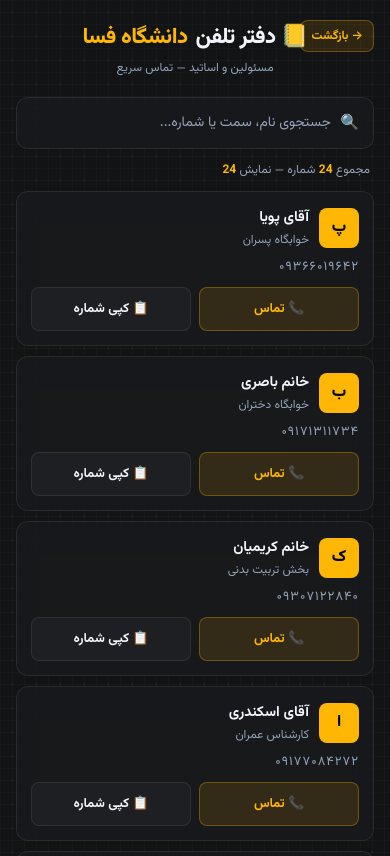
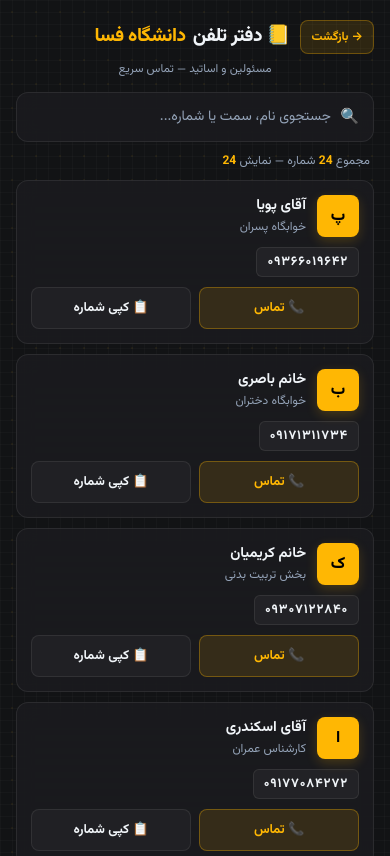
Before and after one commit to mint-rhino/civil-miniapp, a plain HTML site: page phoneBook.html in a window 390 px wide. Shown: the top 856 px of the page. Drawn offline with Linux system fonts and the light colour scheme.

Commit message:
Refactor phoneBook.html for improved UI/UX
Updated viewport meta tag and added theme color. Improved styles for responsiveness and accessibility. Enhanced search functionality and added haptic feedback for interactions.

```diff
--- a/phoneBook.html
+++ b/phoneBook.html
@@ -2,19 +2,17 @@
 <html lang="fa" dir="rtl">
 <head>
   <meta charset="UTF-8" />
-  <meta name="viewport" content="width=device-width, initial-scale=1.0, maximum-scale=1.0, user-scalable=no" />
+  <meta name="viewport" content="width=device-width, initial-scale=1.0, viewport-fit=cover" />
   <title>دفتر تلفن | دانشگاه فسا</title>
+  <meta name="theme-color" content="#121315" />
 
-  <!-- SDK تلگرام -->
-  <script src="https://telegram.org/js/telegram-web-app.js"></script>
-
-  <!-- فونت وزیرمتن -->
+  <link rel="preconnect" href="https://fonts.googleapis.com" />
+  <link rel="preconnect" href="https://fonts.gstatic.com" crossorigin />
   <link href="https://fonts.googleapis.com/css2?family=Vazirmatn:wght@400;500;700;800&display=swap" rel="stylesheet" />
 
+  <script src="https://telegram.org/js/telegram-web-app.js" defer></script>
+
   <style>
-    /* ============================================================
-       🎨 تم اصلی پروژه (همون :root مینی‌اپ)
-       ============================================================ */
     :root {
       --bg-dark: #121315;
       --surface-card: #1c1d21;
@@ -27,15 +25,22 @@
       --radius-sub: 8px;
     }
 
-    * {
+    *,
+    *::before,
+    *::after {
       box-sizing: border-box;
       margin: 0;
       padding: 0;
       -webkit-tap-highlight-color: transparent;
     }
 
+    html {
+      -webkit-text-size-adjust: 100%;
+      text-size-adjust: 100%;
+    }
+
     body {
-      font-family: 'Vazirmatn', system-ui, -apple-system, sans-serif;
+      font-family: 'Vazirmatn', system-ui, -apple-system, BlinkMacSystemFont, 'Segoe UI', sans-serif;
       background-color: var(--bg-dark);
       background-image:
         radial-gradient(rgba(255, 183, 3, 0.05) 1px, transparent 0),
@@ -44,62 +49,96 @@
       background-size: 24px 24px, 12px 12px, 12px 12px;
       color: var(--text-main);
       min-height: 100vh;
+      min-height: 100dvh;
       display: flex;
       justify-content: center;
-      padding: 20px 16px 40px;
+      padding:
+        max(20px, env(safe-area-inset-top))
+        max(16px, env(safe-area-inset-right))
+        max(36px, env(safe-area-inset-bottom))
+        max(16px, env(safe-area-inset-left));
+      overflow-x: hidden;
     }
 
     .container {
       width: 100%;
-      max-width: 440px;
+      max-width: clamp(300px, 92vw, 480px);
       display: flex;
       flex-direction: column;
-      gap: 12px;
+      gap: clamp(10px, 2.5vw, 14px);
     }
 
     /* ─── هدر ─── */
     header {
+      display: flex;
+      flex-direction: column;
+      align-items: center;
       text-align: center;
-      margin-bottom: 8px;
-      position: relative;
+      margin-bottom: 4px;
+      gap: 6px;
     }
+
+    .header-top {
+      width: 100%;
+      display: flex;
+      align-items: center;
+      justify-content: space-between;
+      gap: 8px;
+    }
+
+    .header-spacer {
+      width: 68px;
+      flex-shrink: 0;
+    }
+
     .brand-title {
-      font-size: 22px;
+      font-size: clamp(19px, 4.8vw, 23px);
       font-weight: 800;
-      letter-spacing: -0.5px;
+      letter-spacing: -0.4px;
       display: flex;
       align-items: center;
       justify-content: center;
-      gap: 8px;
-    }
-    .brand-title span { color: var(--accent-yellow); }
-    .brand-subtitle {
-      font-size: 12px;
-      color: var(--text-sub);
-      margin-top: 4px;
+      gap: 7px;
+      line-height: 1.3;
     }
 
-    /* دکمه‌ی بازگشت به صفحه اصلی (بالا-راست) */
+    .brand-title span {
+      color: var(--accent-yellow);
+    }
+
+    .brand-subtitle {
+      font-size: clamp(11.5px, 3vw, 13px);
+      color: var(--text-sub);
+    }
+
     .back-home {
-      position: absolute;
-      top: 0;
-      right: 0;
-      display: flex;
+      display: inline-flex;
       align-items: center;
+      justify-content: center;
       gap: 4px;
       padding: 6px 10px;
+      min-height: 34px;
       font-size: 12px;
-      font-weight: 600;
+      font-weight: 700;
       color: var(--accent-yellow);
       background: var(--accent-muted);
       border: 1px solid rgba(255, 183, 3, 0.3);
       border-radius: var(--radius-sub);
       text-decoration: none;
-      transition: all .2s ease;
+      flex-shrink: 0;
+      transition: background-color 0.16s ease, color 0.16s ease, transform 0.14s ease;
     }
+
+    @media (hover: hover) {
+      .back-home:hover {
+        background: rgba(255, 183, 3, 0.2);
+      }
+    }
+
     .back-home:active {
       background: var(--accent-yellow);
       color: #000;
+      transform: scale(0.96);
     }
 
     /* ─── نوار جستجو ─── */
@@ -107,16 +146,21 @@
       position: relative;
       border-radius: var(--radius-main);
       border: 1px solid var(--border-color);
-      background: rgba(28, 29, 33, 0.6);
-      backdrop-filter: blur(12px);
-      transition: border-color .25s ease;
+      background: rgba(28, 29, 33, 0.75);
+      backdrop-filter: blur(10px);
+      -webkit-backdrop-filter: blur(10px);
+      transition: border-color 0.2s ease, box-shadow 0.2s ease;
     }
+
     .search-wrap:focus-within {
-      border-color: rgba(255, 183, 3, 0.4);
+      border-color: rgba(255, 183, 3, 0.45);
+      box-shadow: 0 0 0 3px rgba(255, 183, 3, 0.12);
     }
+
     .search-wrap input {
       width: 100%;
-      padding: 14px 42px 14px 16px;
+      min-height: 48px;
+      padding: 12px 42px 12px 16px;
       background: transparent;
       border: none;
       outline: none;
@@ -124,7 +168,11 @@
       font-family: inherit;
       font-size: 14px;
     }
-    .search-wrap input::placeholder { color: var(--text-sub); }
+
+    .search-wrap input::placeholder {
+      color: var(--text-sub);
+    }
+
     .search-icon {
       position: absolute;
       right: 14px;
@@ -141,75 +189,119 @@
       color: var(--text-sub);
       padding: 0 4px;
     }
-    .count-bar b { color: var(--accent-yellow); }
+
+    .count-bar b {
+      color: var(--accent-yellow);
+    }
 
     /* ─── لیست کارت‌ها ─── */
-    .list { display: flex; flex-direction: column; gap: 10px; }
+    .list {
+      display: flex;
+      flex-direction: column;
+      gap: 10px;
+    }
 
     .card {
       border-radius: var(--radius-main);
       border: 1px solid var(--border-color);
-      background: rgba(28, 29, 33, 0.6);
-      backdrop-filter: blur(12px);
+      background: rgba(28, 29, 33, 0.75);
+      backdrop-filter: blur(10px);
+      -webkit-backdrop-filter: blur(10px);
       padding: 14px;
-      transition: border-color .25s ease;
-      animation: fadeIn .25s ease;
+      contain: layout style;
+      opacity: 0;
+      transform: translateY(6px);
+      animation: cardFadeIn 0.26s cubic-bezier(0.22, 1, 0.36, 1) forwards;
+      transition: border-color 0.2s ease, transform 0.2s ease;
     }
-    .card:hover, .card:focus-within {
-      border-color: rgba(255, 183, 3, 0.35);
+
+    @keyframes cardFadeIn {
+      to {
+        opacity: 1;
+        transform: translateY(0);
+      }
     }
-    @keyframes fadeIn {
-      from { opacity: 0; transform: translateY(6px); }
-      to   { opacity: 1; transform: translateY(0); }
+
+    @media (hover: hover) {
+      .card:hover {
+        border-color: rgba(255, 183, 3, 0.38);
+      }
+    }
+
+    .card:focus-within {
+      border-color: rgba(255, 183, 3, 0.42);
     }
 
     .card-top {
       display: flex;
       align-items: center;
-      gap: 10px;
-      margin-bottom: 8px;
+      gap: 11px;
+      margin-bottom: 10px;
     }
+
     .avatar {
-      width: 40px; height: 40px;
+      width: 42px;
+      height: 42px;
       border-radius: var(--radius-sub);
-      display: grid; place-items: center;
+      display: grid;
+      place-items: center;
       font-weight: 800;
       color: #000;
       background: var(--accent-yellow);
       flex-shrink: 0;
       font-size: 16px;
+      box-shadow: 0 4px 12px rgba(255, 183, 3, 0.2);
     }
+
+    .info {
+      flex: 1;
+      min-width: 0;
+    }
+
     .name {
       font-weight: 700;
       font-size: 14.5px;
       color: var(--text-main);
+      line-height: 1.4;
     }
+
     .role {
       font-size: 12px;
       color: var(--text-sub);
       margin-top: 2px;
     }
-    .phone {
+
+    .phone-pill {
+      display: inline-block;
       direction: ltr;
-      text-align: right;
       font-family: 'Vazirmatn', monospace;
       font-size: 13px;
-      color: var(--text-sub);
-      margin: 6px 0 10px;
-      letter-spacing: 1px;
+      font-weight: 700;
+      color: var(--text-main);
+      background: rgba(255, 255, 255, 0.04);
+      border: 1px solid var(--border-color);
+      border-radius: 6px;
+      padding: 4px 10px;
+      margin-bottom: 10px;
+      letter-spacing: 0.8px;
     }
 
-    .actions { display: flex; gap: 8px; }
+    .actions {
+      display: flex;
+      gap: 8px;
+    }
+
     .btn {
       flex: 1;
-      padding: 11px 10px;
+      min-height: 42px;
+      padding: 9px 10px;
       border-radius: var(--radius-sub);
       border: 1px solid var(--border-color);
       background: rgba(255, 255, 255, 0.03);
       color: var(--text-main);
       font-family: inherit;
       font-size: 13px;
-      font-weight: 600;
+      font-weight: 700;
       cursor: pointer;
       text-decoration: none;
       text-align: center;
@@ -217,19 +309,32 @@
       align-items: center;
       justify-content: center;
       gap: 6px;
-      transition: all .2s ease;
+      transition: background-color 0.16s ease, color 0.16s ease, border-color 0.16s ease, transform 0.14s ease;
     }
-    .btn:active { transform: scale(0.98); }
+
+    @media (hover: hover) {
+      .btn:hover {
+        background: rgba(255, 255, 255, 0.07);
+        border-color: rgba(255, 255, 255, 0.16);
+      }
+
+      .btn-call:hover {
+        background: rgba(255, 183, 3, 0.22);
+        border-color: rgba(255, 183, 3, 0.5);
+      }
+    }
+
+    .btn:active {
+      transform: scale(0.98);
+    }
 
     .btn-call {
       background: var(--accent-muted);
-      border-color: rgba(255, 183, 3, 0.3);
+      border-color: rgba(255, 183, 3, 0.32);
       color: var(--accent-yellow);
     }
-    .btn-call:active {
-      background: var(--accent-yellow);
-      color: #000;
-    }
+
+    .btn-call:active,
     .btn-copy:active {
       background: var(--accent-yellow);
       color: #000;
@@ -239,62 +344,95 @@
     .empty {
       text-align: center;
       color: var(--text-sub);
-      padding: 30px 0;
-      font-size: 13px;
+      padding: 32px 16px;
+      font-size: 13.5px;
+      border-radius: var(--radius-main);
+      border: 1px dashed var(--border-color);
+      background: rgba(28, 29, 33, 0.45);
     }
 
     /* ─── Toast ─── */
     .toast {
       position: fixed;
-      bottom: 24px;
+      bottom: max(22px, env(safe-area-inset-bottom));
       left: 50%;
-      transform: translateX(-50%) translateY(120%);
+      transform: translateX(-50%) translateY(16px);
       background: var(--accent-yellow);
       color: #000;
       padding: 10px 18px;
       border-radius: var(--radius-sub);
       font-family: inherit;
       font-size: 13px;
-      font-weight: 700;
+      font-weight: 800;
       opacity: 0;
-      transition: transform .3s, opacity .3s;
+      visibility: hidden;
+      transition: transform 0.25s cubic-bezier(0.22, 1, 0.36, 1), opacity 0.25s ease, visibility 0.25s ease;
       z-index: 100;
       pointer-events: none;
-      box-shadow: 0 8px 24px rgba(255, 183, 3, 0.25);
+      box-shadow: 0 8px 24px rgba(0, 0, 0, 0.45);
+      white-space: nowrap;
     }
+
     .toast.show {
       transform: translateX(-50%) translateY(0);
       opacity: 1;
+      visibility: visible;
+    }
+
+    @media (min-width: 768px) {
+      .container {
+        max-width: 520px;
+      }
+    }
+
+    @media (prefers-reduced-motion: reduce) {
+      *,
+      *::before,
+      *::after {
+        animation-duration: 0.01ms !important;
+        animation-iteration-count: 1 !important;
+        transition-duration: 0.01ms !important;
+        opacity: 1 !important;
+        transform: none !important;
+      }
     }
   </style>
 </head>
 <body>
-  <div class="container">
+  <main class="container">
     <header>
-      <a href="index.html" class="back-home">→ بازگشت</a>
-      <div class="brand-title">📒 دفتر تلفن <span>دانشگاه فسا</span></div>
-      <div class="brand-subtitle">مسئولین و اساتید — تماس سریع</div>
+      <div class="header-top">
+        <a href="index.html" class="back-home" onclick="triggerHaptic()">→ بازگشت</a>
+        <h1 class="brand-title">📒 دفتر تلفن <span>دانشگاه فسا</span></h1>
+        <span class="header-spacer" aria-hidden="true"></span>
+      </div>
+      <p class="brand-subtitle">مسئولین و اساتید — تماس سریع</p>
     </header>
 
     <div class="search-wrap">
       <input type="search" id="search" placeholder="جستجوی نام، سمت یا شماره..." autocomplete="off" />
-      <span class="search-icon">🔍</span>
+      <span class="search-icon" aria-hidden="true">🔍</span>
     </div>
 
     <div class="count-bar" id="countBar"></div>
 
     <section class="list" id="list"></section>
     <p class="empty" id="empty" hidden>موردی پیدا نشد 🤷</p>
-  </div>
+  </main>
 
-  <div class="toast" id="toast"></div>
+  <div class="toast" id="toast" role="status" aria-live="polite"></div>
 
   <script>
     "use strict";
 
-    /* ============================================================
-       📞 داده‌های دفتر تلفن
-       ============================================================ */
+    const tg = window.Telegram?.WebApp;
+
+    function triggerHaptic(style = "light") {
+      if (tg?.HapticFeedback?.impactOccurred) {
+        tg.HapticFeedback.impactOccurred(style);
+      }
+    }
+
     const CONTACTS = [
       { id: 1,  name: "آقای پویا",        role: "خوابگاه پسران",     phone: "+989366019642" },
       { id: 2,  name: "خانم باصری",       role: "خوابگاه دختران",    phone: "+989171311734" },
@@ -322,29 +460,25 @@
       { id: 24, name: "استاد مظلومی",     role: "استاد عمومی",       phone: "+989171347122" },
     ];
 
-    /* ============================================================
-       Helpers
-       ============================================================ */
     function normalizeFa(s) {
       return String(s).toLowerCase()
         .replace(/ي/g, "ی").replace(/ك/g, "ک")
         .replace(/[ًٌٍَُِّْ]/g, "").trim();
     }
+
     function formatPhoneFa(phone) {
       const digits = phone.replace(/\D/g, "");
       const local = "0" + digits.slice(2);
       return local.replace(/\d/g, d => "۰۱۲۳۴۵۶۷۸۹"[d])
                   .replace(/^(\d{4})(\d{3})(\d+)$/, "$1 $2 $3");
     }
+
     function escapeHtml(s) {
       return String(s).replace(/[&<>"']/g, m => ({
         "&": "&amp;", "<": "&lt;", ">": "&gt;", '"': "&quot;", "'": "&#39;"
       }[m]));
     }
 
-    /* ============================================================
-       DOM
-       ============================================================ */
     const $list   = document.getElementById("list");
     const $search = document.getElementById("search");
     const $empty  = document.getElementById("empty");
@@ -353,6 +487,7 @@
 
     let query = "";
     let toastTimer;
+
     function toast(msg) {
       $toast.textContent = msg;
       $toast.classList.add("show");
@@ -360,25 +495,31 @@
       toastTimer = setTimeout(() => $toast.classList.remove("show"), 1800);
     }
 
-    /* ============================================================
-       Render
-       ============================================================ */
     function getFiltered() {
       const q = normalizeFa(query);
       if (!q) return CONTACTS;
-      return CONTACTS.filter(c =>
-        normalizeFa(c.name).includes(q) ||
-        normalizeFa(c.role).includes(q) ||
-        c.phone.includes(q)
-      );
+      return CONTACTS.filter(c => {
+        const localPhone = "0" + c.phone.replace(/\D/g, "").slice(2);
+        return normalizeFa(c.name).includes(q) ||
+               normalizeFa(c.role).includes(q) ||
+               c.phone.includes(q) ||
+               localPhone.includes(q);
+      });
     }
 
     function render() {
       const list = getFiltered();
       $count.innerHTML = `مجموع <b>${CONTACTS.length}</b> شماره — نمایش <b>${list.length}</b>`;
-      $list.innerHTML = "";
       $empty.hidden = list.length > 0;
-      list.forEach(c => $list.appendChild(renderCard(c)));
+
+      const frag = document.createDocumentFragment();
+      list.forEach((c, index) => {
+        const card = renderCard(c);
+        card.style.animationDelay = `${Math.min(index * 0.025, 0.25)}s`;
+        frag.appendChild(card);
+      });
+
+      $list.replaceChildren(frag);
     }
 
     function renderCard(c) {
@@ -387,60 +528,79 @@
       card.className = "card";
       card.innerHTML = `
         <div class="card-top">
-          <div class="avatar">${initial}</div>
-          <div style="flex:1;min-width:0">
+          <div class="avatar">${escapeHtml(initial)}</div>
+          <div class="info">
             <div class="name">${escapeHtml(c.name)}</div>
             <div class="role">${escapeHtml(c.role)}</div>
           </div>
         </div>
-        <div class="phone" dir="ltr">${formatPhoneFa(c.phone)}</div>
+        <div class="phone-pill" dir="ltr">${formatPhoneFa(c.phone)}</div>
         <div class="actions">
-          <a class="btn btn-call" href="tel:${c.phone}">📞 تماس</a>
+          <a class="btn btn-call" href="tel:${c.phone}" onclick="triggerHaptic()">📞 تماس</a>
           <button class="btn btn-copy" type="button">📋 کپی شماره</button>
         </div>
       `;
-      card.querySelector(".btn-copy").addEventListener("click", () => copyPhone(c.phone));
+      card.querySelector(".btn-copy").addEventListener("click", () => {
+        triggerHaptic("light");
+        copyPhone(c.phone);
+      });
       return card;
     }
 
-    /* ============================================================
-       Copy
-       ============================================================ */
     function copyPhone(phone) {
+      const localPhone = "0" + phone.replace(/\D/g, "").slice(2);
       const done = () => toast("شماره کپی شد ✅");
       if (navigator.clipboard && navigator.clipboard.writeText) {
-        navigator.clipboard.writeText(phone).then(done).catch(() => fallbackCopy(phone, done));
-      } else fallbackCopy(phone, done);
+        navigator.clipboard.writeText(localPhone).then(done).catch(() => fallbackCopy(localPhone, done));
+      } else {
+        fallbackCopy(localPhone, done);
+      }
     }
+
     function fallbackCopy(text, cb) {
       const ta = document.createElement("textarea");
-      ta.value = text; ta.style.position = "fixed"; ta.style.opacity = "0";
-      document.body.appendChild(ta); ta.select();
-      try { document.execCommand("copy"); cb(); }
-      catch { toast("کپی نشد ❌"); }
+      ta.value = text;
+      ta.style.position = "fixed";
+      ta.style.opacity = "0";
+      document.body.appendChild(ta);
+      ta.select();
+      try {
+        document.execCommand("copy");
+        cb();
+      } catch {
+        toast("کپی نشد ❌");
+      }
       document.body.removeChild(ta);
     }
 
-    /* ============================================================
-       Events
-       ============================================================ */
-    $search.addEventListener("input", e => { query = e.target.value; render(); });
-    $search.addEventListener("keydown", e => {
-      if (e.key === "Escape") { $search.value = ""; query = ""; render(); }
+    $search.addEventListener("input", e => {
+      query = e.target.value;
+      render();
     });
 
-    /* ============================================================
-       Init + Telegram BackButton
-       ============================================================ */
+    $search.addEventListener("keydown", e => {
+      if (e.key === "Escape") {
+        $search.value = "";
+        query = "";
+        render();
+      }
+    });
+
     render();
 
-    if (window.Telegram && Telegram.WebApp) {
-      Telegram.WebApp.ready();
-      Telegram.WebApp.BackButton.show();
-      Telegram.WebApp.BackButton.onClick(() => {
-        window.location.href = "index.html";
-      });
-    }
+    window.addEventListener("DOMContentLoaded", () => {
+      if (!tg) return;
+      tg.ready();
+      if (typeof tg.setHeaderColor === "function") tg.setHeaderColor("#121315");
+      if (typeof tg.setBackgroundColor === "function") tg.setBackgroundColor("#121315");
+      if (tg.BackButton) {
+        tg.BackButton.show();
+        tg.BackButton.onClick(() => {
+          triggerHaptic("light");
+          window.location.href = "index.html";
+        });
+      }
+    });
   </script>
 </body>
 </html>
```
